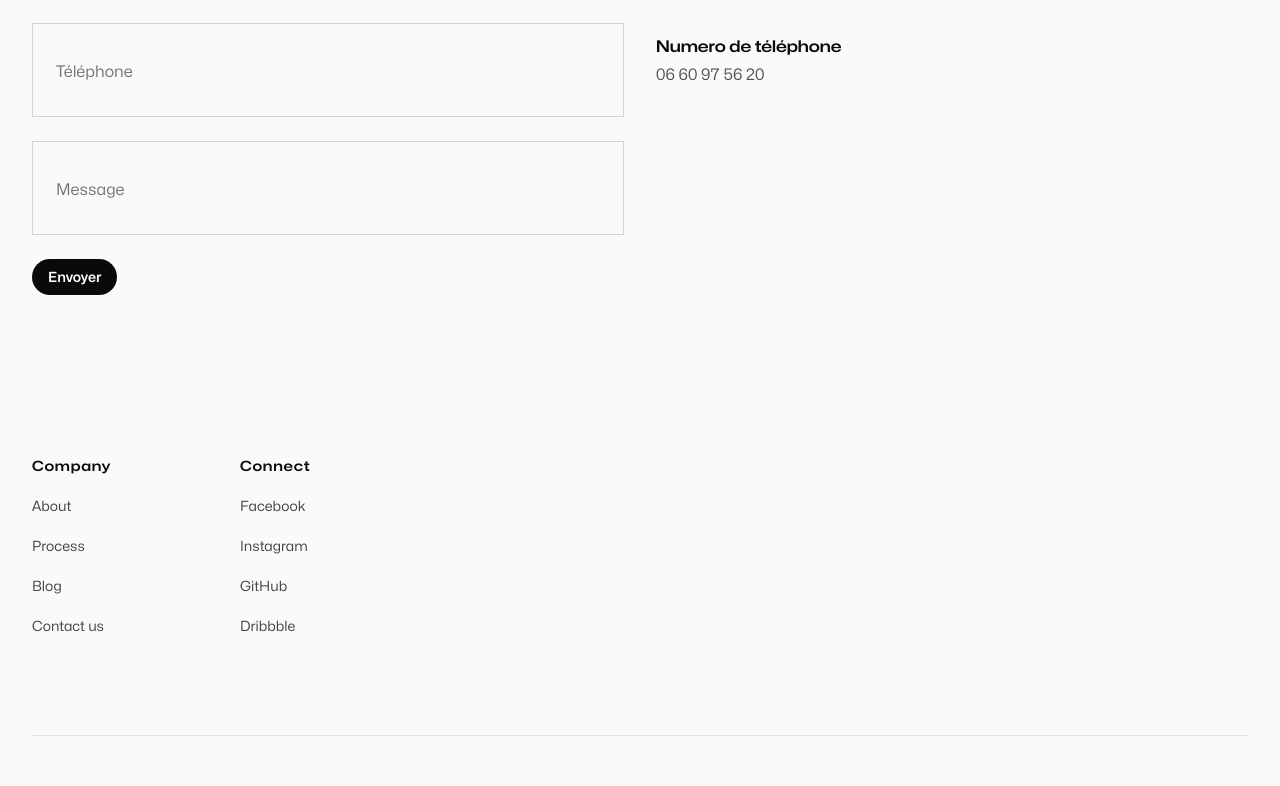
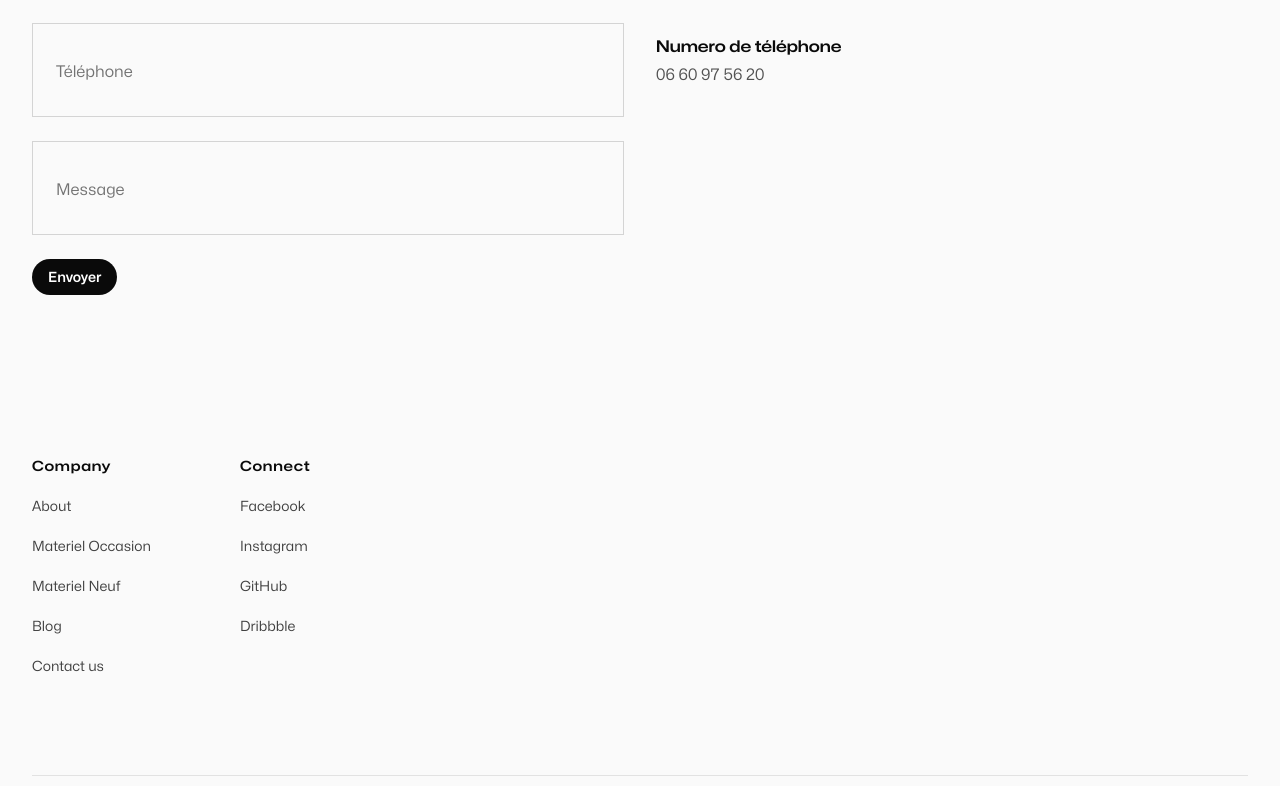
Before and after one commit to BigFootLime/MTS_ManutentionBeaujolaise, a Next.js app in the folder tailwindui-studio/studio-ts/: page /contact in a window 1280 px wide. Shown: the part 975-1761 px from the top of the page. Built offline with nearby package versions, Linux system fonts and the light colour scheme; grey boxes are pictures that could not be loaded.

Commit message:
Navigation issue fixed

```diff
--- a/tailwindui-studio/studio-ts/src/components/Footer.tsx
+++ b/tailwindui-studio/studio-ts/src/components/Footer.tsx
@@ -10,7 +10,8 @@ const navigation = [
     title: 'Company',
     links: [
       { title: 'About', href: '/about' },
-      { title: 'Process', href: '/process' },
+      { title: 'Materiel Occasion', href: '/process' },
+      { title: 'Materiel Neuf', href: '/neuf' },
       { title: 'Blog', href: '/blog' },
       { title: 'Contact us', href: '/contact' },
     ],
--- a/tailwindui-studio/studio-ts/src/components/RootLayout.tsx
+++ b/tailwindui-studio/studio-ts/src/components/RootLayout.tsx
@@ -143,7 +143,7 @@ function Navigation() {
       <NavigationRow>
         <NavigationItem href="/">Accueil</NavigationItem>
         <NavigationItem href="/about">Qui Sommes Nous</NavigationItem>
-        <NavigationItem href="/blog">Blog</NavigationItem>
+        {/* <NavigationItem href="/blog">Blog</NavigationItem> */}
       </NavigationRow>
       <NavigationRow>
         <NavigationItem href="/process">
```
